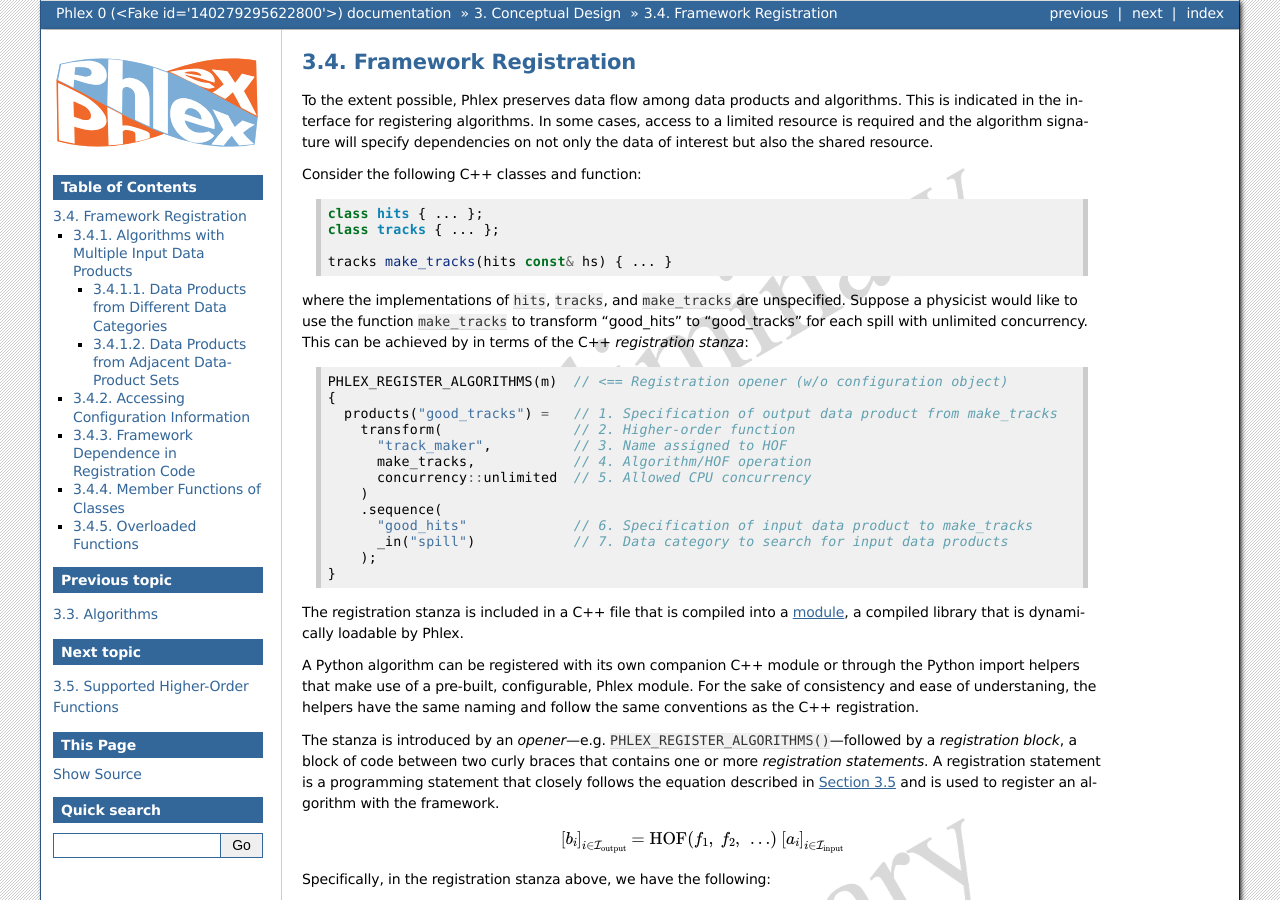
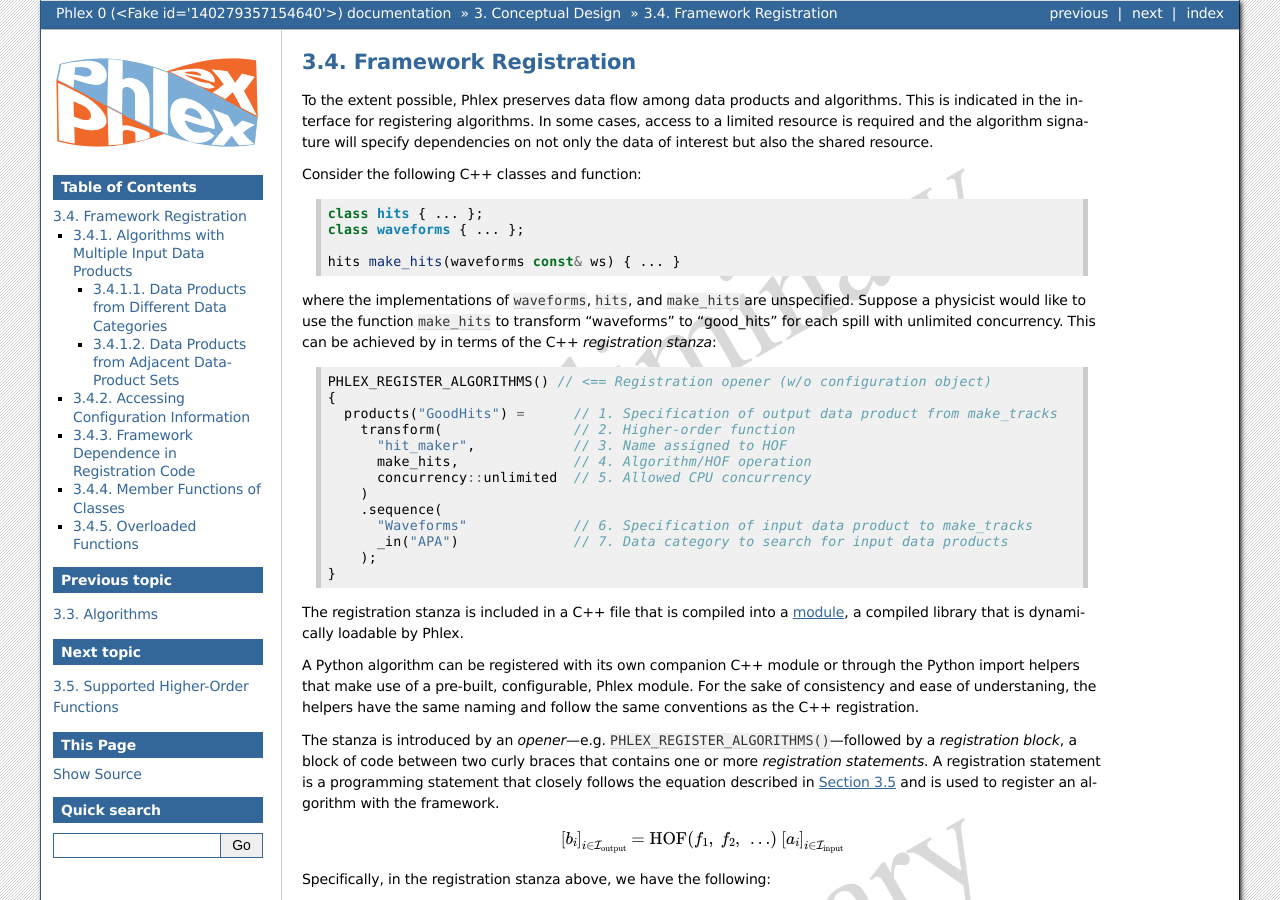
Before and after one commit to Framework-R-D/phlex-design, a Sphinx documentation site: the page built from doc/ch_conceptual_design/registration.rst, in a window 1280 px wide and 900 px high. Built offline with Sphinx 7.4.7, drawn with Linux system fonts in a browser that asks for light colours; cross-references to code outside the pages are shown as plain code; some of the changed text lies outside the part shown.

```diff
--- a/doc/ch_conceptual_design/hofs/composite_chofs.rst
+++ /dev/null
@@ -1,3 +0,0 @@
----------------
-Composite CHOFs
----------------
--- a/doc/ch_conceptual_design/registration.rst
+++ b/doc/ch_conceptual_design/registration.rst
@@ -10,27 +10,27 @@ Consider the following C++ classes and function:
 .. code:: c++
 
    class hits { ... };
-   class tracks { ... };
+   class waveforms { ... };
 
-   tracks make_tracks(hits const& hs) { ... }
+   hits make_hits(waveforms const& ws) { ... }
 
-where the implementations of :cpp:`hits`, :cpp:`tracks`, and :cpp:`make_tracks` are unspecified.
-Suppose a physicist would like to use the function :cpp:`make_tracks` to transform "good_hits" to "good_tracks" for each spill with unlimited concurrency.
+where the implementations of :cpp:`waveforms`, :cpp:`hits`, and :cpp:`make_hits` are unspecified.
+Suppose a physicist would like to use the function :cpp:`make_hits` to transform "waveforms" to "good_hits" for each spill with unlimited concurrency.
 This can be achieved by in terms of the C++ *registration stanza*:
 
 .. code:: c++
 
-   PHLEX_REGISTER_ALGORITHMS(m)  // <== Registration opener (w/o configuration object)
+   PHLEX_REGISTER_ALGORITHMS() // <== Registration opener (w/o configuration object)
    {
-     products("good_tracks") =   // 1. Specification of output data product from make_tracks
+     products("GoodHits") =      // 1. Specification of output data product from make_tracks
        transform(                // 2. Higher-order function
-         "track_maker",          // 3. Name assigned to HOF
-         make_tracks,            // 4. Algorithm/HOF operation
+         "hit_maker",            // 3. Name assigned to HOF
+         make_hits,              // 4. Algorithm/HOF operation
          concurrency::unlimited  // 5. Allowed CPU concurrency
        )
        .sequence(
-         "good_hits"             // 6. Specification of input data product to make_tracks
-         _in("spill")            // 7. Data category to search for input data products
+         "Waveforms"             // 6. Specification of input data product to make_tracks
+         _in("APA")              // 7. Data category to search for input data products
        );
    }
 
@@ -72,8 +72,8 @@ However, in general, the registration code will specify which data products are
 Note that the input and output data-product specifications are matched with the corresponding types of the registered algorithm's function signature.
 In other words:
 
-- :cpp:`"good_hits"` specifies a data product whose C++ type is that of the first (and, in this case, only) input parameter to :cpp:`make_tracks` (i.e. :cpp:`hits`).
-- :cpp:`"good_tracks"` specifies a data product whose C++ type is the :cpp:`tracks` return type of :cpp:`make_tracks`.
+- :cpp:`"Waveforms"` specifies a data product whose C++ type is that of the first (and, in this case, only) input parameter to :cpp:`make_hits` (i.e. :cpp:`waveforms`).
+- :cpp:`"GoodHits"` specifies a data product whose C++ type is the :cpp:`hits` return type of :cpp:`make_hits`.
 
 When executed, the above code creates a :term:`configured higher-order function <Configured higher-order function (CHOF)>`, which serves as a node in the function-centric data-flow graph.
 
@@ -97,7 +97,7 @@ The interface of the algorithm and its registration would look like:
 
   tracks make_tracks_loose(hits const& good, hits const& bad) {...}
 
-  PHLEX_REGISTER_ALGORITHMS(m, config)
+  PHLEX_REGISTER_ALGORITHMS(config)
   {
     products("loose_tracks") =
       transform("loose_track_maker", make_tracks_loose, concurrency::unlimited)
@@ -119,7 +119,7 @@ This would be expressed in C++ as:
 
    vertices make_vertices(tracks const&, geometry const&) { ... }
 
-   PHLEX_REGISTER_ALGORITHMS(m, config)
+   PHLEX_REGISTER_ALGORITHMS(config)
    {
      products("good_vertices") =
        transform("vertex_maker", make_vertices, concurrency::unlimited)
@@ -150,7 +150,7 @@ To do this, an additional argument (e.g. :cpp:`config`) is passed to the registr
 
 .. code:: c++
 
-   PHLEX_REGISTER_ALGORITHMS(m, config)
+   PHLEX_REGISTER_ALGORITHMS(config)
    {
      auto selected_data_scope = config.get<std::string>("data_scope");
 
@@ -207,13 +207,13 @@ Member Functions of Classes
      ...
    };
 
-   PHLEX_REGISTER_ALGORITHMS(m, config)
+   PHLEX_REGISTER_ALGORITHMS(config)
    {
      auto track_seed = config.get<std::size_t>("track_seed");
      auto selected_data_scope = config.get<std::string>("data_scope");
 
      products("good_tracks") =
-       m.make<track_maker>(track_seed)
+       make<track_maker>(track_seed)
          .transform("track_maker", &track_maker::make, concurrency::unlimited)
          .sequence("good_hits"_in(selected_data_scope));
    }
--- a/doc/ch_conceptual_design/scheduling.rst
+++ b/doc/ch_conceptual_design/scheduling.rst
@@ -1,6 +1,10 @@
 ===============================
 Topology of the data-flow graph
 ===============================
+
+.. todo::
+
+  Include something about program configuration (see :numref:`ch_conceptual_design/user_configuration:Program configuration`)
 
 The pattern used for constructing the data-flow graph is described in detail in :numref:`ch_subsystem_design/task_management:Creating the data-flow graph`.
 Here we discuss the overall topology of the workflow, using the graph in :numref:`workflow`.
--- a/doc/ch_conceptual_design/supported_hofs.rst
+++ b/doc/ch_conceptual_design/supported_hofs.rst
@@ -21,4 +21,3 @@ Whether a variable name (e.g. :math:`a`) represents a sequence or an operation t
    hofs/partitioned_folds
    hofs/partitioned_unfolds
    hofs/windows
-   hofs/composite_chofs
--- a/doc/ch_subsystem_design/registration.rst
+++ b/doc/ch_subsystem_design/registration.rst
@@ -4,3 +4,4 @@ Algorithm Registration
 .. todo::
 
    - Provides the coupling between user-specified code and the framework
+   - Remember composite CHOFs
```
Also changed, not shown: doc/ch_conceptual_design/resources.rst (+12 -2 lines), doc/conceptual_design.rst (+60 -22 lines), 1 other file.
